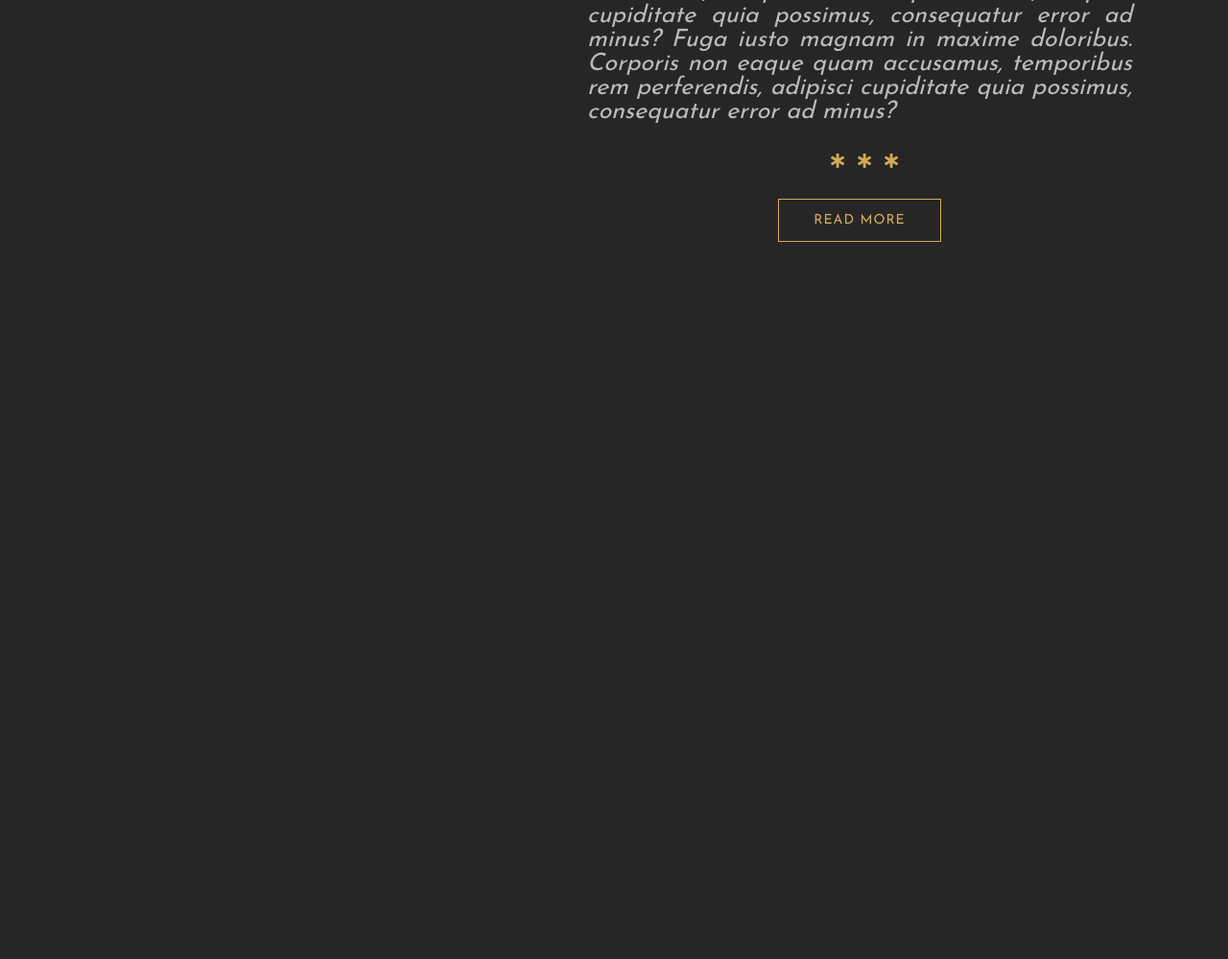
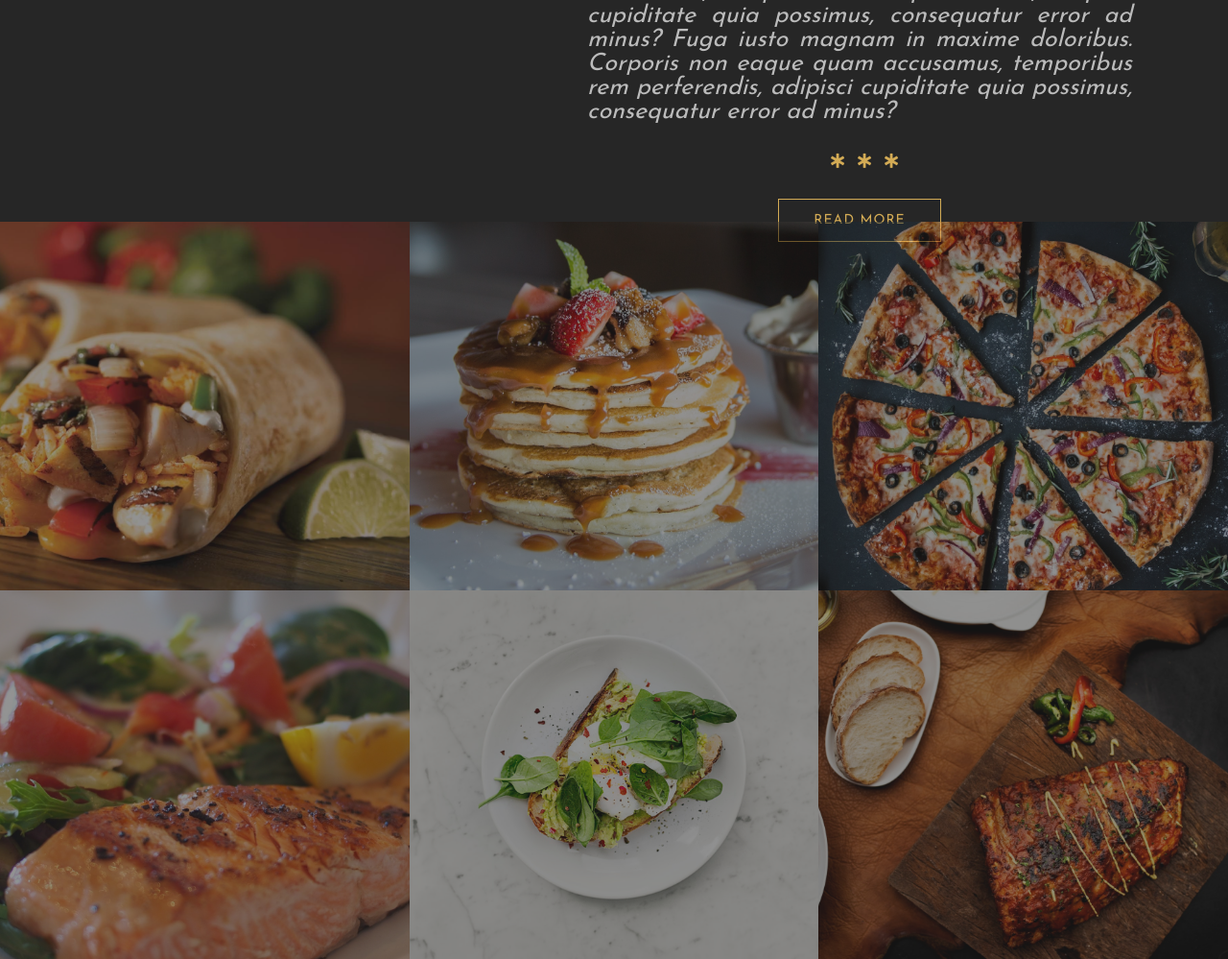
Before and after one commit to PatriciaJuradoDeBilbao/sass-restaurant-project, a website: page index.html in a window 1280 px wide. Shown: the part 1289-2288 px from the top of the page at 96% size. Before the commit the page ends 1541 px from the top, so only its background shows below. Drawn offline with nearby package versions, Linux system fonts and the light colour scheme.

Commit message:
add styles for gallery/menu section

```diff
--- a/index.html
+++ b/index.html
@@ -47,5 +47,63 @@
             <button type="button" class="main-btn">Read more</button>
         </div>
     </section>
+
+    <section class="gallery">
+        <div class="cards-wrapper">
+            <div class="card">
+                <div class="card-overlay">
+                    <h1 class="card-overlay-heading">Food Name</h1>
+                    <p class="card-overlay-paragraph">Price: $30.00</p>
+                    <button class="card-overlay-btn">Order Now</button>
+                </div>
+                <img src="images/gallery-img-1.jpeg" alt="Mexican burrito" class="card-img">
+            </div>
+
+            <div class="card">
+                <div class="card-overlay">
+                    <h1 class="card-overlay-heading">Food Name</h1>
+                    <p class="card-overlay-paragraph">Price: $30.00</p>
+                    <button class="card-overlay-btn">Order Now</button>
+                </div>
+                <img src="images/gallery-img-2.jpeg" alt="Tower of pancakes" class="card-img">
+            </div>
+
+            <div class="card">
+                <div class="card-overlay">
+                    <h1 class="card-overlay-heading">Food Name</h1>
+                    <p class="card-overlay-paragraph">Price: $30.00</p>
+                    <button class="card-overlay-btn">Order Now</button>
+                </div>
+                <img src="images/gallery-img-3.jpeg" alt="Pizza" class="card-img">
+            </div>
+
+            <div class="card">
+                <div class="card-overlay">
+                    <h1 class="card-overlay-heading">Food Name</h1>
+                    <p class="card-overlay-paragraph">Price: $30.00</p>
+                    <button class="card-overlay-btn">Order Now</button>
+                </div>
+                <img src="images/gallery-img-4.jpeg" alt="Salmon with salad" class="card-img">
+            </div>
+
+            <div class="card">
+                <div class="card-overlay">
+                    <h1 class="card-overlay-heading">Food Name</h1>
+                    <p class="card-overlay-paragraph">Price: $30.00</p>
+                    <button class="card-overlay-btn">Order Now</button>
+                </div>
+                <img src="images/gallery-img-5.jpeg" alt="Avocado toast" class="card-img">
+            </div>
+
+            <div class="card">
+                <div class="card-overlay">
+                    <h1 class="card-overlay-heading">Food Name</h1>
+                    <p class="card-overlay-paragraph">Price: $30.00</p>
+                    <button class="card-overlay-btn">Order Now</button>
+                </div>
+                <img src="images/gallery-img-6.jpeg" alt="Beef" class="card-img">
+            </div>
+        </div>
+    </section>
 </body>
 </html>
--- a/scss/_base.scss
+++ b/scss/_base.scss
@@ -2,7 +2,7 @@ $color-dark: #262626;
 $color-black: #000;
 $color-primary: #d3ab55;
 $color-secundary: #bbb;
-
+$color-white: #fff;
 
 $font-dancingScript: 'Dancing Script', cursive;
 $font-josefinSans: 'Josefin Sans', sans-serif;
@@ -15,10 +15,10 @@ $font-nunito: 'Nunito', sans-serif;
     align-items: center;
 }
 
-@mixin textStyles {
+@mixin textStyles($transform: uppercase) {
     font-weight: 300;
     letter-spacing: 2px;
-    text-transform: uppercase;
+    text-transform: $transform;
 }
 
 @mixin centering($topValue) {
@@ -26,6 +26,11 @@ $font-nunito: 'Nunito', sans-serif;
     top: $topValue;
     left: 50%;
     transform: translate(-50%, -50%);
+}
+
+%fullSpace {
+    width: 100%;
+    height: 100%;
 }
 
 * {
--- a/scss/_components.scss
+++ b/scss/_components.scss
@@ -59,3 +59,63 @@
         color: $color-dark;
     }
 }
+
+.card {
+    width: 33.3333%;
+    height: 30vw;
+    position: relative;
+    overflow: hidden;
+
+    &:hover .card-overlay {
+        left: 0;
+    }
+
+    &-overlay {
+        position: absolute;
+        top: 0;
+        left: -100%;
+        background-color: rgba($color-primary, .6);
+        color: $color-white;
+        z-index: 10;
+        @include flexLayout;
+        flex-direction: column;
+        @extend %fullSpace;
+        transition: left .7s;
+
+        &-heading {
+            font-family: $font-nunito;
+            font-size: 50px;
+            @include textStyles(capitalize);
+        }
+
+        &-paragraph {
+            font-family: $font-josefinSans;
+            font-size: 30px;
+            margin-bottom: 30px;
+            @include textStyles(capitalize);
+        }
+
+        &-btn {
+            width: 150px;
+            height: 40px;
+            color: $color-primary;
+            background-color: $color-white;
+            font-family: $font-josefinSans;
+            font-size: 14px;
+            font-weight: bold;
+            text-transform: uppercase;
+            letter-spacing: 1px;
+            border: 1px solid $color-primary;
+            border-radius: 30px;
+            outline: none;
+            cursor: pointer;
+
+        }
+    }
+
+    &-img {
+        @extend %fullSpace;
+        object-fit: cover;
+        opacity: .5;
+    }
+}
--- a/scss/_layout.scss
+++ b/scss/_layout.scss
@@ -63,3 +63,10 @@
         }
     }
 }
+
+.gallery {
+    .cards-wrapper {
+        display: flex;
+        flex-wrap: wrap;
+    }
+}
```
Also changed, not shown: css/main.css.
